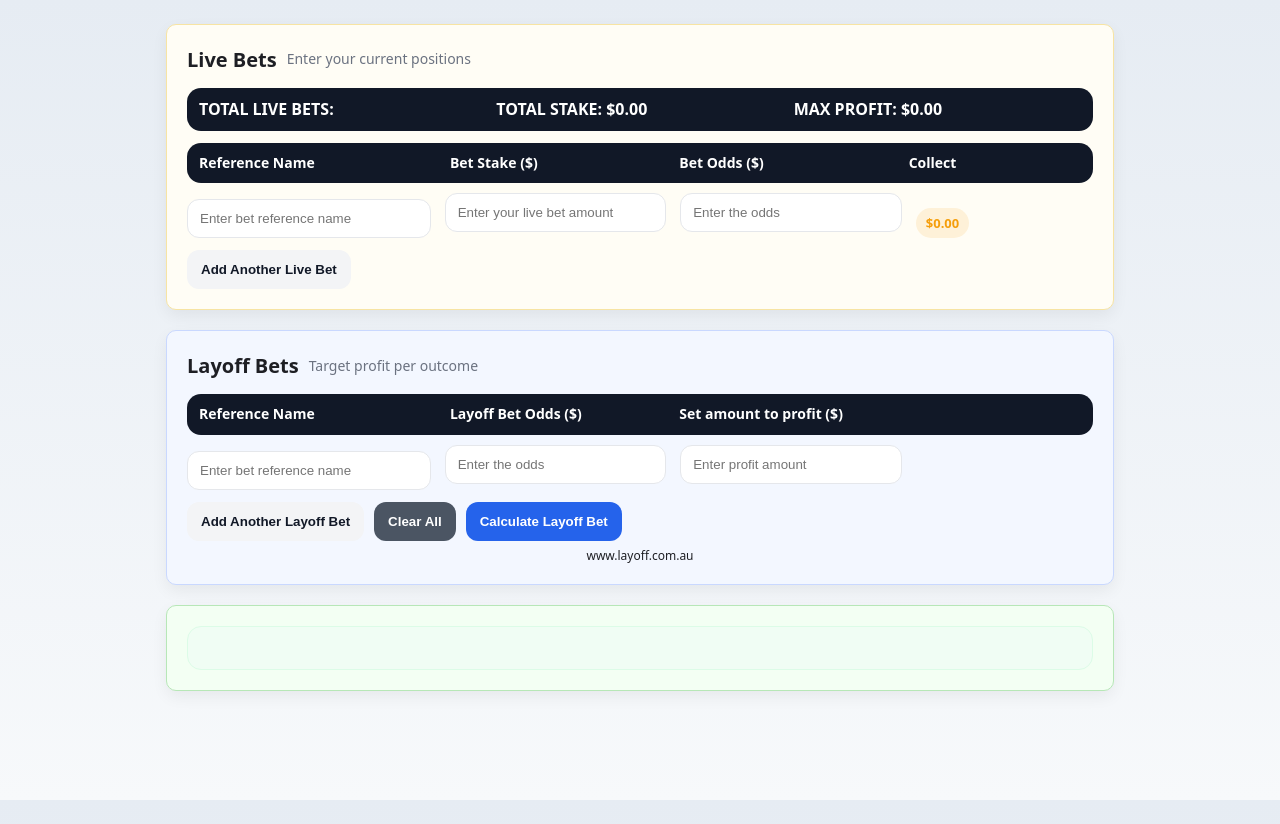
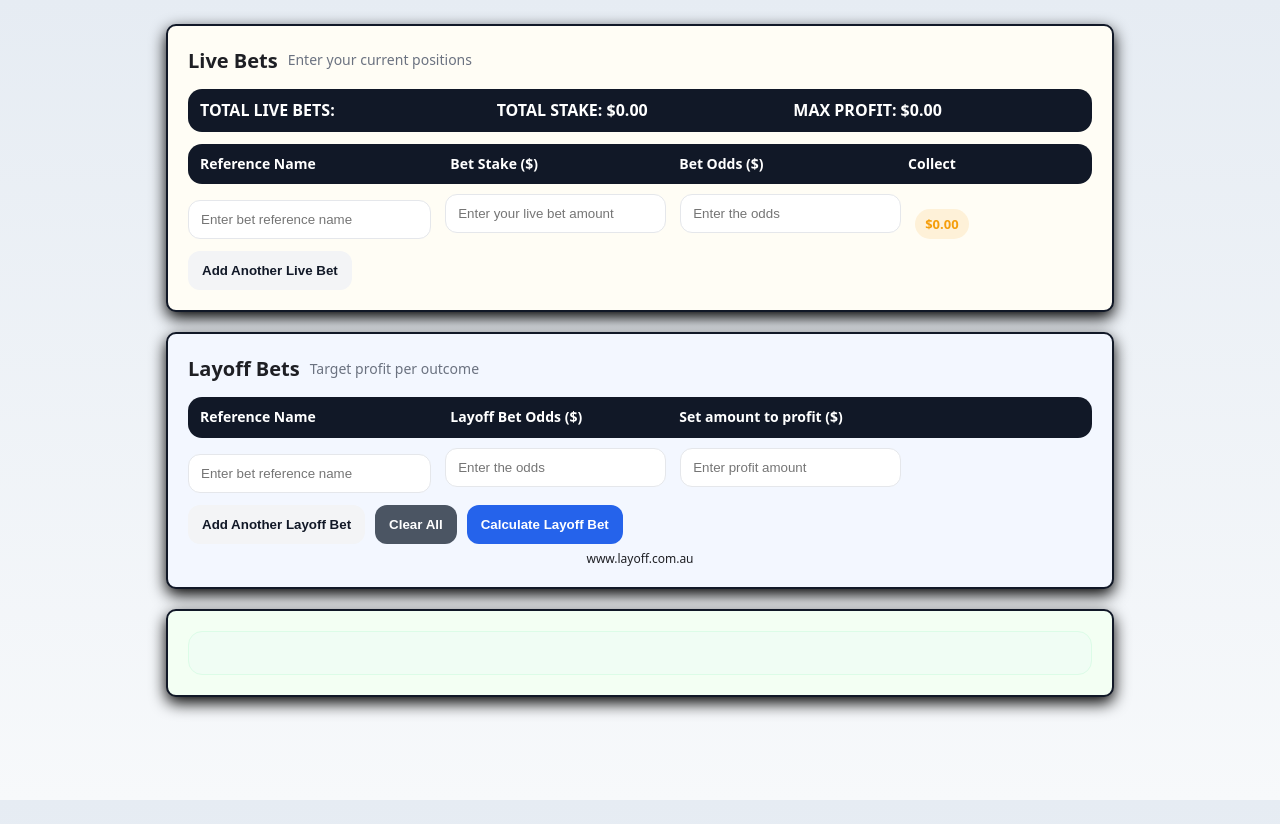
Before and after one commit to liampsmith44/layoff-site, a FastAPI app: page / in a window 1280 px wide. Run offline with FastAPI, Linux system fonts and the light colour scheme.

Commit message:
UI update: improved section colors and rounded containers

```diff
--- a/templates/index.html
+++ b/templates/index.html
@@ -42,21 +42,22 @@
 
     .card{
       border-radius: 10px;
-  box-shadow: 0 6px 16px rgba(0, 0, 0, 0.06);
+  box-shadow: 0 6px 16px rgba(0, 0, 0, 5);
   padding: 20px;
   margin-bottom: 20px;
 }
 .card-live{
   background:#fffdf5;
-   border: 1px solid #f7e4a3;
+   border: 2px solid #111827;
 }
 .card-layoff{
   background: #f3f7ff;                /* light blue tint */
-  border: 1px solid #c9d8ff;
+  border: 2px solid #111827;
 }
 .card-output{
  background: #f3fff3;                /* light green tint */
-  border: 1px solid #b7e7b7;
+  border: 2px solid #111827;
+;
 }
     .card-header{
       display:flex;
```
